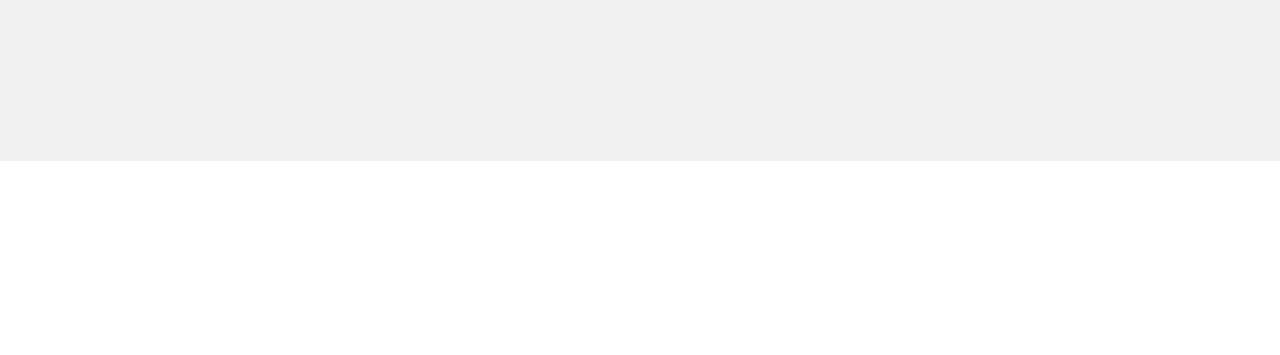
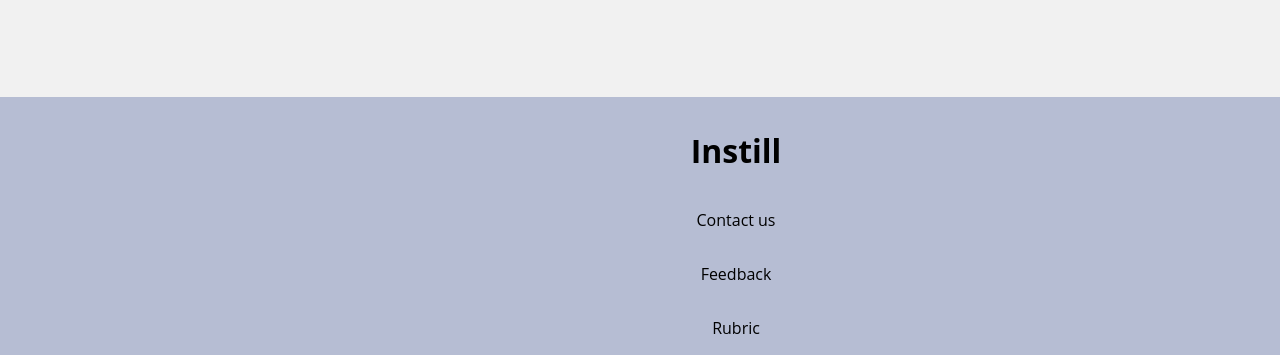
Before and after one commit to EvanCoppa/Instill, a PHP site: page / in a window 1280 px wide. Shown: the part 1415-1770 px from the top of the page. Before the commit the page ends 1576 px from the top, so only its background shows below. Run offline with PHP 8.4, Linux system fonts and the light colour scheme.

Commit message:
Worked on responsiveness

```diff
--- a/app.php
+++ b/app.php
@@ -54,6 +54,8 @@
     <meta http-equiv="X-UA-Compatible" content="IE=edge">
     <meta name="viewport" content="width=device-width, initial-scale=1.0">
     <title>' . $title . '</title>
+    <link rel="stylesheet" href="https://cdnjs.cloudflare.com/ajax/libs/font-awesome/4.7.0/css/font-awesome.min.css">
+    <script src="main.js"></script>
     <link rel="stylesheet" href="style.css">';
 
  }
@@ -63,11 +65,11 @@
     echo'
     <div id="topnav">
     <ul>
-        <li><img src="images/logo.png" alt="" height="30">  <a href="index.php">Instill</a></li>
-        </li>
-        </li>
+        <li><img src="images/logo.png" alt="" height="30"></li>
+        <li><a href="index.php">Instill</a></li>
+        <li><i id="menu" style="margin:auto;" class="fa fa-bars" onclick="expandMenu()"></i></li>
     </ul>
-</div>
+    </div>
 </li>
 </ul>
 </div>';
@@ -120,7 +122,18 @@
 }
 
 
-
+public function createFooter() {
+    echo '
+    <footer>
+        <div class="footerContent">
+            <h1>Instill</h1>
+            <p>Contact us</p>
+            <p>Feedback</p>
+            <p>Rubric</p>
+        </div>
+    </footer>
+    ';
+}
 
 public function createSideNav2() {
 
--- a/index.php
+++ b/index.php
@@ -8,7 +8,7 @@
             <?php $components->createTopNav(); $components->createSideNav();?>
     </nav>
 </header>
-    <main>
+    <main onclick="refoldMenu()">
     <?php
             // $size, $header, $content, $img_path optional on small, $img_alt optional on small, $sub_tag optional on small and medium)
             $components->createPageComponent('large', 'PHP Basics', 'consectetur adipiscing elit, sed do eiusmod tempor incididunt ut labore et dolore magna aliqua. Ut enim ad minim veniam, quis nostrud exercitation ullamco laboris nisi ut aliquip ex ea commodo consequat.', 'images/image 28.png', 'photo', 'Tutorial');
@@ -31,5 +31,8 @@
         ?>
 
 </main>
+<?php
+$components->createFooter()
+?>
 </body>
 </html>
--- /dev/null
+++ b/main.js
@@ -0,0 +1,19 @@
+var menuOpen=False;
+
+function expandMenu() {
+    // if (menuOpen==False) {
+    document.getElementById("sidenav").style.display="inline";
+        // menuOpen=True;
+    // }
+    // else {
+    //     refoldMenu();
+    //     menuOpen=False;
+    // }
+}
+
+function refoldMenu() {
+    let width = screen.width;
+    if (width < 600) {
+        document.getElementById("sidenav").style.display="none";
+    }
+}
--- a/style.css
+++ b/style.css
@@ -11,7 +11,7 @@
   margin-top: 4rem; /* Same as the width of the sidebar */
   background-color: #f1f1f1;
   padding-left: 12rem;
-  padding-bottom: 12rem;
+  padding-bottom: 8rem;
   height: auto;
   display: flex;
   flex-wrap: wrap;
@@ -38,16 +38,28 @@
   height: 4rem;
   box-shadow: 0px 0.5px 1px #888888a2;
   z-index: 100;
+
+
 }
 
 #topnav ul {
   padding-left: 17px;
+  display: flex;
+  justify-content: space-between;
 }
 
 #topnav li {
   display: inline;
   padding: 10px 15px 15px 10px;
   float: left;
+}
+
+#topnav li a {
+  font-size: 2em;
+}
+
+#topnav i {
+  display: none;
 }
 
 /* #topnav li a {
@@ -66,6 +78,7 @@
   left: 0;
   background-color: rgb(255, 255, 255);
   overflow-x: hidden;
+  display: inline;
 }
 
 /* The navigation menu links */
@@ -164,6 +177,7 @@
    margin-top: 0px;
 }
 .pageComponentImage{
+  flex-wrap: wrap;
 }
 
 .pageComponentImage img {
@@ -232,3 +246,42 @@
   padding: 2px;
   font-size: 105%;
 }
+
+/* Footer */
+
+footer {
+  padding-left: 12em;
+  background-color: #B6BDD3;
+  /* height: 10em; */
+}
+
+footer .footerContent h1 {
+  margin-top: 0em;
+  padding-top: 1em;
+
+}
+
+.footerContent {
+  display: flex;
+  flex-flow: column wrap;
+  /* flex-direction: column; */
+  align-items: center;
+  margin-top: 0em;
+}
+
+
+/* Media queries */
+@media screen and (max-width:600px) {
+  #sidenav {
+    display: none;
+  }
+  main {
+    padding-left: 0em;
+  }
+  footer  {
+    padding-left: 0em;
+  }
+  #topnav li i{
+    display:inline;
+  }
+}
```
